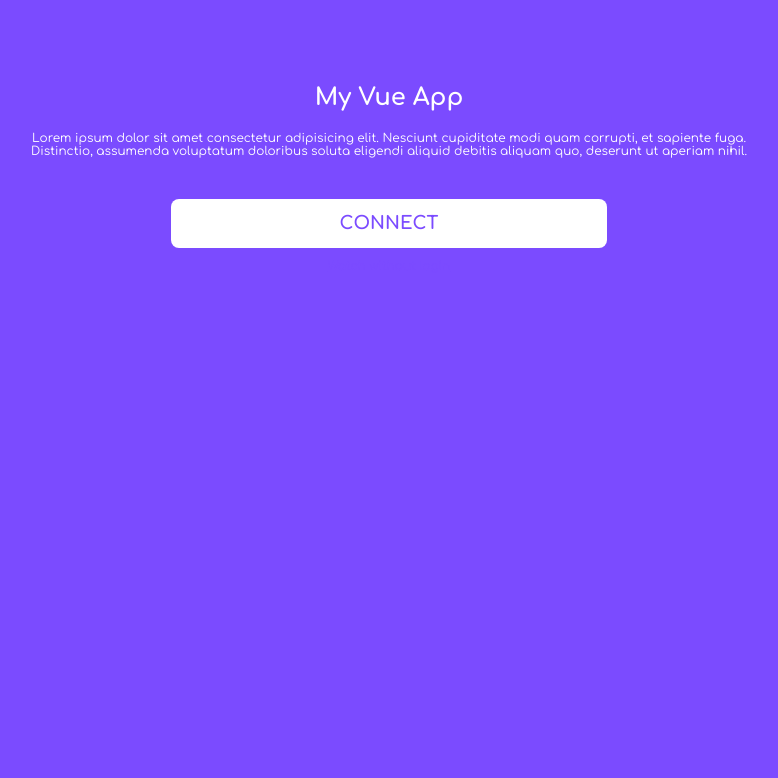
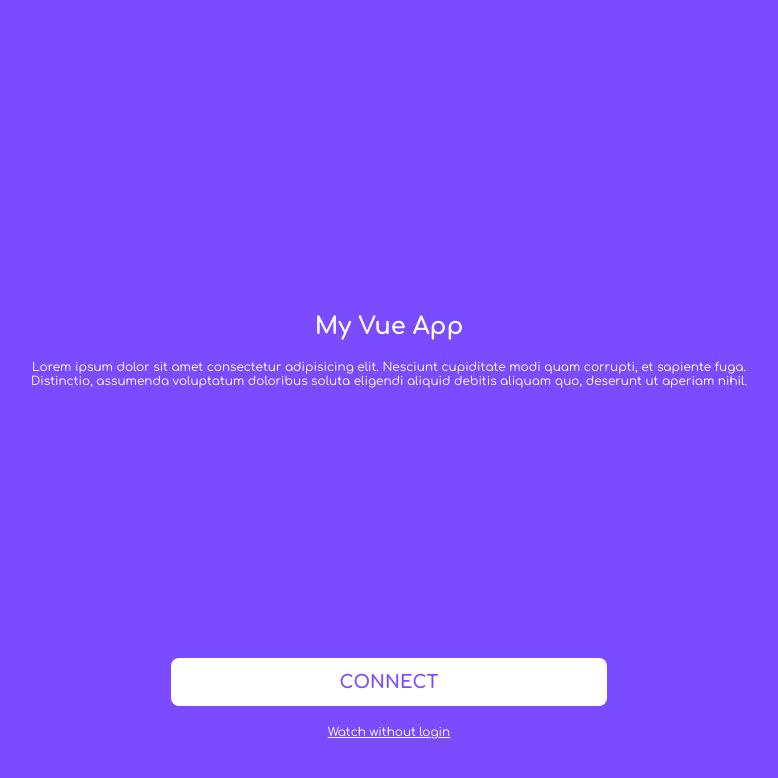
Before and after one commit to vladimir-chep/overflect, a Vue app: page /signin in a window 1280 px wide. Shown: the top 778 px of the page, without its empty margins (251-1029 px from the left). Built offline with nearby package versions, Linux system fonts and the light colour scheme; no server answers; the database is empty.

Commit message:
#25 Add svg

```diff
--- a/src/components/Signin.vue
+++ b/src/components/Signin.vue
@@ -1,6 +1,33 @@
 <template>
 <div class="">
     <transition-group :name="slide" mode="out-in">
+        <div v-if="!slided" class="signin" :key="0">
+            <div class="topNav"></div>
+            <div class="mainContent">
+                <div class="mainContent__visual">
+
+                </div>
+                <!--
+                <div class="mainContent__msg">
+                    <p class="mainContent__msg__head">OverFlect</p>
+                    <p class="mainContent__msg__txt">OverFlect is a tool for monitoring your individual performance in <a href="https://playoverwatch.com/" target="_blank" rel="noopener nofollow">Overwatch</a>’s competetive mode</p>
+                </div>
+                -->
+                <div class="mainContent__msg">
+                    <p class="mainContent__msg__head">My Vue App</p>
+                    <p class="mainContent__msg__txt">Lorem ipsum dolor sit amet consectetur adipisicing elit. Nesciunt cupiditate modi quam corrupti, et sapiente fuga. Distinctio, assumenda voluptatum doloribus soluta eligendi aliquid debitis aliquam quo, deserunt ut aperiam nihil.</p>
+                </div>
+                <div class="mb-3">
+                    <div class="u-tac mb-1">
+                        <button type="button" class="btn btn-connect" @click.prevent="nextSlide">
+                            Connect</button>
+                    </div>
+                    <div class="u-tac">
+                        <a @click="skip" class="link link-continue">Watch without login</a>
+                    </div>
+                </div>
+            </div>
+        </div>
         <div v-if="slided" class="signin" :key="1">
             <div class="topNav">
                 <div class="topNav__cell topNav__cell--aside">
@@ -37,30 +64,6 @@
                         <span v-if="!loading">Check it</span>
                     </button>
                 </form>
-            </div>
-        </div>
-        <div v-if="!slided" class="signin" :key="0">
-            <div class="topNav"></div>
-            <div class="mainContent">
-                <div class="mainContent__visual">
-
-                </div>
-                <!-- <div class="mainContent__msg">
-                    <p class="mainContent__msg__head">OverFlect</p>
-                    <p class="mainContent__msg__txt">OverFlect is a tool for monitoring your individual performance in <a href="https://playoverwatch.com/" target="_blank" rel="noopener nofollow">Overwatch</a>’s competetive mode</p>
-                </div> -->
-                <div class="mainContent__msg">
-                    <p class="mainContent__msg__head">My Vue App</p>
-                    <p class="mainContent__msg__txt">Lorem ipsum dolor sit amet consectetur adipisicing elit. Nesciunt cupiditate modi quam corrupti, et sapiente fuga. Distinctio, assumenda voluptatum doloribus soluta eligendi aliquid debitis aliquam quo, deserunt ut aperiam nihil.</p>
-                </div>
-                <div class="mb-5">
-                    <div class="u-tac mb-1">
-                        <button type="button" class="btn btn-connect" @click.prevent="nextSlide" >Connect</button>
-                    </div>
-                    <div class="u-tac">
-                        <a @click="skip" class="link link-continue">Watch without login</a>
-                    </div>
-                </div>
             </div>
         </div>
     </transition-group>
@@ -187,13 +190,14 @@ export default {
 
 .mainContent {
     display: flex;
+    justify-content: space-between;
+    flex: 1 1 auto;
     width: 100%;
     max-width: $wrap-width - ($l-px * 2);
     flex-direction: column;
 
     &__visual {
-        margin: auto;
-        margin-bottom: 3rem;
+        margin: 0 auto 3rem;
     }
 
     &__msg {
@@ -222,7 +226,8 @@ export default {
     &__card {
         width: 100%;
         max-width: 476px;
-        margin: auto;
+        /* margin: auto; */
+        margin-bottom: auto;
         padding: $padding-card;
         border-radius: $radius;
         box-shadow: $shadow-card;
@@ -289,6 +294,11 @@ export default {
         }
     }
 }
+.link-continue{
+    color: #fff;
+    padding: 1rem;
+    display: inline-block;
+}
 
 .slide-right-enter-active,
 .slide-right-leave-active,
--- a/src/components/layout/Navigation.vue
+++ b/src/components/layout/Navigation.vue
@@ -1,5 +1,68 @@
 <template>
     <nav id="nav">
+        <!-- <svg class="navBackground"
+             viewBox="0 0 375 60"
+             fill="none"
+             preserveAspectRatio="xMidYMin slice"
+             xmlns="http://www.w3.org/2000/svg">
+            <path d="M228 3.23057e-05C225.239 3.23057e-05 223.038 2.25142 222.648 4.98519C220.228 21.9539 205.638 35 188 35C170.362 35 155.772 21.9539 153.352 4.98519C152.962 2.25142 150.761 3.1833e-05 148 3.125e-05L0 0V60H375V3.23057e-05H228Z"
+                  fill="white" />
+        </svg> -->
+        <svg class="navBackground" viewBox="0 0 374 60" fill="none" xmlns="http://www.w3.org/2000/svg">
+    <path d="M227 3.23057e-05C224.239 3.23057e-05 222.038 2.25142 221.648 4.98519C219.228 21.9539 204.638 35 187 35C169.362 35 154.772 21.9539 152.352 4.98515C151.962 2.2514 149.761 1.78419e-05 147 0V0V60H227V3.23057e-05V3.23057e-05Z" fill="white"/>
+    <rect width="147" height="60" fill="white"/>
+    <rect x="227" width="147" height="60" fill="white"/>
+    </svg>
+
+
+
+        <!-- <svg width="375"
+             height="128"
+             viewBox="0 0 375 128"
+             fill="none"
+             class="navBackground"
+             xmlns="http://www.w3.org/2000/svg">
+            <g filter="url(#filter0_dd)">
+                <path d="M188 103C205.638 103 220.228 89.9539 222.648 72.9852C223.038 70.2514 225.239 68 228 68H367C371.418 68 375 71.5817 375 76V128H0V76C0 71.5817 3.58172 68 8 68H148C150.761 68 152.962 70.2514 153.352 72.9852C155.772 89.9539 170.362 103 188 103Z"
+                      fill="white" />
+            </g>
+            <defs>
+                <filter id="filter0_dd"
+                        x="-50"
+                        y="0"
+                        width="475"
+                        height="160"
+                        filterUnits="userSpaceOnUse"
+                        color-interpolation-filters="sRGB">
+                    <feFlood flood-opacity="0"
+                             result="BackgroundImageFix" />
+                    <feColorMatrix in="SourceAlpha"
+                                   type="matrix"
+                                   values="0 0 0 0 0 0 0 0 0 0 0 0 0 0 0 0 0 0 127 0" />
+                    <feOffset dy="-18" />
+                    <feGaussianBlur stdDeviation="25" />
+                    <feColorMatrix type="matrix"
+                                   values="0 0 0 0 0 0 0 0 0 0 0 0 0 0 0 0 0 0 0.025 0" />
+                    <feBlend mode="normal"
+                             in2="BackgroundImageFix"
+                             result="effect1_dropShadow" />
+                    <feColorMatrix in="SourceAlpha"
+                                   type="matrix"
+                                   values="0 0 0 0 0 0 0 0 0 0 0 0 0 0 0 0 0 0 127 0" />
+                    <feOffset dy="5" />
+                    <feGaussianBlur stdDeviation="7.5" />
+                    <feColorMatrix type="matrix"
+                                   values="0 0 0 0 0.196078 0 0 0 0 0.196078 0 0 0 0 0.364706 0 0 0 0.05 0" />
+                    <feBlend mode="normal"
+                             in2="effect1_dropShadow"
+                             result="effect2_dropShadow" />
+                    <feBlend mode="normal"
+                             in="SourceGraphic"
+                             in2="effect2_dropShadow"
+                             result="shape" />
+                </filter>
+            </defs>
+        </svg> -->
         <add-result v-if="showAddResult" />
         <router-link to="/profile">Profile</router-link>
         <router-link to="/progress">Progress</router-link>
@@ -19,7 +82,7 @@ export default {
     },
     computed: {
         isAuthenticated() {
-            return this.$store.getters['auth/isAuthenticated']
+            return this.$store.getters["auth/isAuthenticated"];
         }
     },
     components: {
@@ -31,13 +94,15 @@ export default {
 <style lang="scss">
 #nav {
     position: relative;
-    width: 100%;
-    padding: 20px;
-    border-top: 3px solid #7b4bff;
-    background: #fff;
+    width: 756px;
+    max-height: 60px;
+    height: 100%;
+    /* padding: 20px; */
+    /* border-top: 3px solid #7b4bff; */
+    /* background: #fff; */
     text-align: center;
 
-    >a {
+    > a {
         text-decoration: none;
         color: #7b4bff;
         margin: auto 16px;
@@ -48,4 +113,13 @@ export default {
         }
     }
 }
+.navBackground {
+    width: 100%;
+    position: absolute;
+    top:0;
+    left:0;
+    path {
+        /* fill: black; */
+    }
+}
 </style>
--- a/src/styles/basics/_layout.scss
+++ b/src/styles/basics/_layout.scss
@@ -13,7 +13,8 @@ body,
 body {
     font-variant-numeric: proportional-nums;
     -webkit-font-feature-settings: 'pnum';
-    font-feature-settings: 'pnum';
+            font-feature-settings: 'pnum';
+
     -webkit-text-size-adjust: 100%;
     -webkit-font-smoothing: antialiased;
     -moz-osx-font-smoothing: grayscale;
@@ -22,22 +23,26 @@ body {
 
 .appContainer {
     overflow: hidden;
+
     &.layout-default {
         color: $text-color;
         background: $bg-color;
     }
+
     .wrapper {
         position: relative;
         width: $wrap-width;
         max-width: 100%;
         margin: auto;
     }
+
     .outherWrap {
         display: flex;
         height: 100%;
         flex-direction: column;
         justify-content: space-between;
-        .pageContent{
+
+        .pageContent {
             height: 100%;
         }
     }
@@ -46,31 +51,35 @@ body {
 .pageCore {
     padding-top: $l-py;
     padding-bottom: $l-py;
+    box-shadow: $shadow3;
     background: #fff;
-    box-shadow: $shadow1;
-    &__wrap{
+
+    &__wrap {
         @include wrapper;
-
     }
 }
 
 // Header
 .pageHeader {
+    position: relative;
+    margin-bottom: 20px;
     box-shadow: $shadow-pageHeader;
     background: #fff;
-    margin-bottom: 20px;
+
     &__wrapper {
         @include wrapper;
         display: flex;
         height: 59px;
         justify-content: space-between;
         align-items: center;
+
         &__ttl {
             margin: 0;
             padding: $l-py 0;
             font-weight: bold;
             font-size: 1.6rem;
         }
+
         &__aside {
             width: 100%;
             max-width: calc(100% / 12 * 2);
--- a/src/styles/setup/_variables.scss
+++ b/src/styles/setup/_variables.scss
@@ -35,7 +35,7 @@ $shadow2: 0 13px 27px -5px rgba(50, 50, 93, .25),
 0 8px 16px -8px rgba(0, 0, 0, .3),
 0 -6px 16px -6px rgba(0, 0, 0, .025);
 $shadow3: 0 0px 30px 30px rgba(50, 50, 93, .03),
-0 0px 18px 50px rgba(0, 0, 0, .025);
+0 0px 18px 50px rgba(0, 0, 0, .01);
 $shadow-card: $shadow1;
 $shadow-pageHeader: $shadow1;
 $wrap-width: 756px;
--- a/src/views/Profile.vue
+++ b/src/views/Profile.vue
@@ -1,7 +1,7 @@
 <template>
 <div class="profile">
     <div class="header">
-        <img :src="data.icon" alt="Icon">
+        <!-- <img :src="data.icon" alt="Icon"> -->
         <p>{{ data.name }}</p>
         <ul class="">
             <li>{{ data.level }}</li>
--- a/src/views/Settings.vue
+++ b/src/views/Settings.vue
@@ -16,12 +16,12 @@
                     </div>
                 </li>
                 <li class="settingsMenu__item">
+                    <div class="settingsMenu__item__ttl">Author</div>
+                    <div class="settingsMenu__item__content"><a href="https://github.com/vladimir-chep" target="_blank">vladimir-chep</a></div>
+                </li>
+                <li class="settingsMenu__item">
                     <div class="settingsMenu__item__ttl">Version</div>
                     <div class="settingsMenu__item__content">0.1</div>
-                </li>
-                <li class="settingsMenu__item">
-                    <div class="settingsMenu__item__ttl">Author</div>
-                    <div class="settingsMenu__item__content"><a href="https://github.com/vladimir-chep" target="_blank">vladimir-chep</a></div>
                 </li>
             </ul>
         </div>
```
